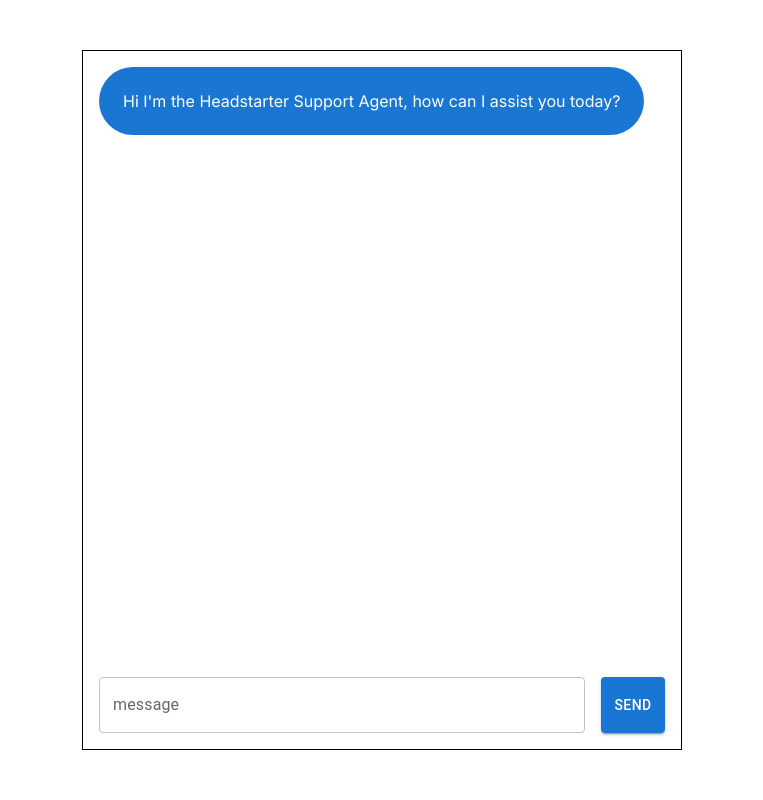
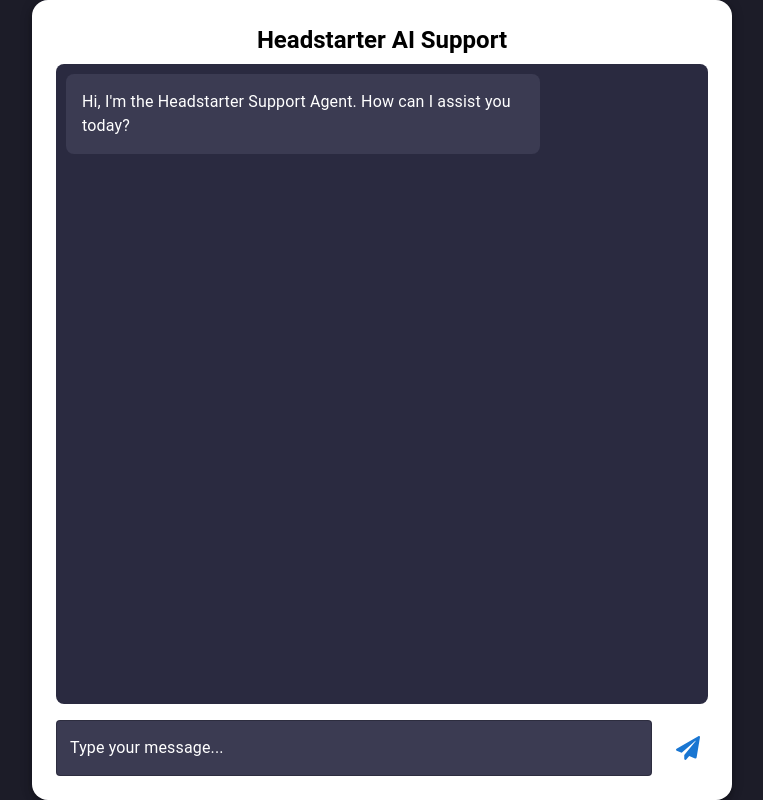
Before and after one commit to briangabini/Headstarter-Week-3-Customer-Support, a Next.js app: page / in a window 1280 px wide. Shown: the whole page, without its empty margins (258-1021 px from the left). Built offline with nearby package versions, Linux system fonts and the light colour scheme.

Commit message:
UI updated

```diff
--- a/app/page.js
+++ b/app/page.js
@@ -1,117 +1,115 @@
-// noinspection BadExpressionStatementJS
-
 'use client'
-import { useState } from 'react';
-import {Box, Button, Stack, TextField} from "@mui/material";
+import { useState, useEffect, useRef } from 'react';
+import { Box, IconButton, Stack, TextField, Typography, Paper } from '@mui/material';
+import { FaPaperPlane } from 'react-icons/fa';
 
 export default function Home() {
   const [messages, setMessages] = useState([{
     role: 'assistant',
-    content: `Hi I'm the Headstarter Support Agent, how can I assist you today?`
+    content: `Hi, I'm the Headstarter Support Agent. How can I assist you today?`
   }]);
 
   const [message, setMessage] = useState('');
+  const messagesEndRef = useRef(null);
 
   const sendMessage = async () => {
-    setMessage('');
+    if (!message.trim()) return;
+
     setMessages((messages) => [
       ...messages,
-      {role: "user", content: message},
-      {role: "assistant", content: ""}
+      { role: 'user', content: message },
+      { role: 'assistant', content: '' }
     ]);
-    const response = fetch('/api/chat', {
+
+    setMessage('');
+
+    const response = await fetch('/api/chat', {
       method: 'POST',
       headers: {
         'Content-Type': 'application/json',
       },
-      body: JSON.stringify([...messages, {role: "user", content: message}])
-    }).then( async (res) => {
-      const reader = res.body.getReader();
+      body: JSON.stringify([...messages, { role: 'user', content: message }])
+    });
+
+    const reader = response.body.getReader();
     const decoder = new TextDecoder();
 
     let result = '';
-      return reader.read().then(function processText({done, value}){
-        if (done) {
-          return result
-        }
-        const text = decoder.decode(value || new Int8Array(), {stream: true})
+    reader.read().then(function processText({ done, value }) {
+      if (done) return result;
+
+      const text = decoder.decode(value || new Int8Array(), { stream: true });
       setMessages((messages) => {
-          let lastMessage = messages[messages.length - 1];
-          let otherMessages = message.slice(0, messages.length - 1)
-          return ([
-            ...otherMessages,
-            {
-              ...lastMessage,
-              content: lastMessage.content + text,
-            }
-          ])
-        })
+        const updatedMessages = [...messages];
+        updatedMessages[updatedMessages.length - 1].content += text;
+        return updatedMessages;
+      });
+
       return reader.read().then(processText);
-      })
-    })
-  }
+    });
+  };
+
+  useEffect(() => {
+    messagesEndRef.current?.scrollIntoView({ behavior: 'smooth' });
+  }, [messages]);
 
   return (
     <Box
       width="100vw"
       height="100vh"
       display="flex"
-        flexDirection="column"
       justifyContent="center"
       alignItems="center"
+      bgcolor="#1c1c28"
     >
-        <Stack
-          direction="column"
-          width="600px"
-          height="700px"
-          border="1px solid black"
-          padding={2}
-          spacing={3}
-        >
-          <Stack
-            direction="column"
-            spacing={2}
-            flexGrow={1}
-            overflow="auto"
-            maxHeight="100%"
-          >
-            {
-              messages.map((message, index) => (
+      <Paper elevation={5} sx={{ width: '700px', height: '800px', display: 'flex', flexDirection: 'column', p: 3, borderRadius: 4 }}>
+        <Typography variant="h5" align="center" gutterBottom sx={{ color: '#000000'}}>
+        <strong>Headstarter AI Support</strong>
+        </Typography>
+        <Stack spacing={2} sx={{ flexGrow: 1, overflowY: 'auto', padding: '10px', bgcolor: '#2a2a40', borderRadius: 2 }}>
+          {messages.map((message, index) => (
             <Box
               key={index}
               display="flex"
-                    justifyContent={message.role === "assistant" ? "flex-start" : "flex-end"}
+              justifyContent={message.role === 'assistant' ? 'flex-start' : 'flex-end'}
             >
               <Box
-                    bgcolor={
-                      message.role === "assistant" ? "primary.main" : "secondary.main"
-                    }
-                    color="white"
-                    borderRadius={16}
-                    p={3}
+                component="div"
+                sx={{
+                  bgcolor: message.role === 'assistant' ? '#3b3b52' : '#4b4b6b',
+                  color: 'white',
+                  borderRadius: 2,
+                  p: 2,
+                  maxWidth: '75%',
+                  wordWrap: 'break-word'
+                }}
               >
-                    {message.content}
+                <Typography variant="body1">{message.content}</Typography>
               </Box>
             </Box>
-              ))
-            }
+          ))}
+          <div ref={messagesEndRef} />
         </Stack>
-          <Stack
-            direction="row"
-            spacing={2}
-          >
+        <Stack direction="row" spacing={2} mt={2}>
         <TextField
-              label="message"
+            label={<Typography sx={{ color: 'white' }}>Type your message...</Typography>}
+            variant="outlined"
             fullWidth
             value={message}
             onChange={(e) => setMessage(e.target.value)}
-            >
-            </TextField>
-            <Button variant="contained" onClick={sendMessage}>
-              Send
-            </Button>
+            onKeyPress={(e) => e.key === 'Enter' && sendMessage()}
+            InputProps={{
+              style: {
+                backgroundColor: '#3b3b52',
+                color: 'white',
+              },
+            }}
+          />
+          <IconButton color="primary" onClick={sendMessage}>
+            <FaPaperPlane size={24} />
+          </IconButton>
         </Stack>
-        </Stack>
+      </Paper>
     </Box>
-  )
+  );
 }
```
Also changed, not shown: package.json (+10 -4 lines), 1 other file (tests, documents, lock files or other folders). Lines whose indentation alone changed are shown as unchanged.
